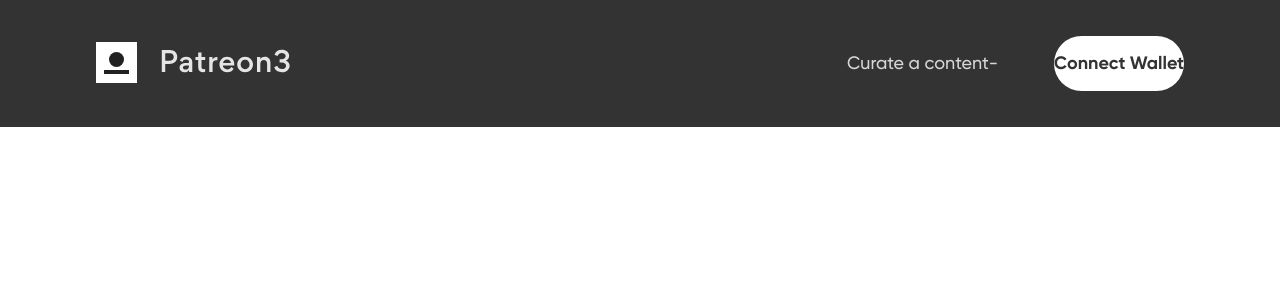
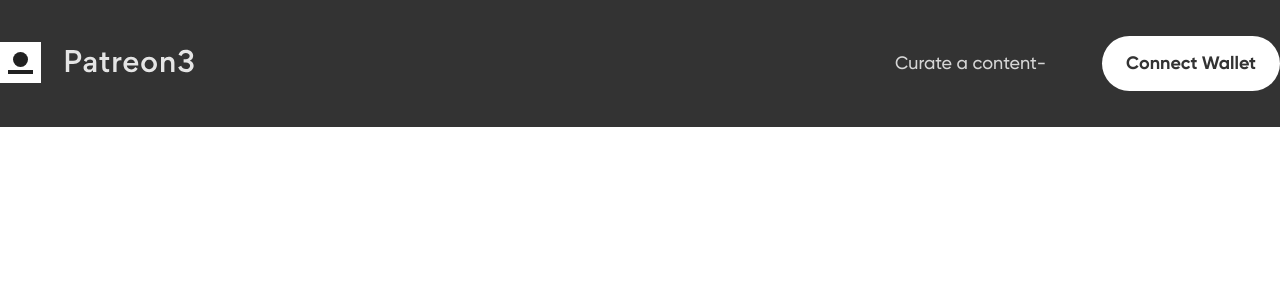
Before and after one commit to harmony-x/dpatreon, a Next.js app: page / in a window 1280 px wide. Shown: the top 300 px of the page. Built offline with nearby package versions, Linux system fonts and the light colour scheme.

Commit message:
chore : refactor styles

```diff
--- a/layouts/LandingPageHeader/LandingPageHeader.tsx
+++ b/layouts/LandingPageHeader/LandingPageHeader.tsx
@@ -5,7 +5,7 @@ import { FC } from "react";
 
 const LandingPageHeader : FC = ({}) => {
   return (
-    <header className="px-12 lg:px-24 py-6 lg:py-9 flex flex-col md:flex-row justify-between items-center">
+    <header className="py-6 lg:py-9 flex flex-col md:flex-row justify-between items-center">
       <Link href="/">
         <a>
           <LandingPageLogo />
@@ -17,7 +17,7 @@ const LandingPageHeader : FC = ({}) => {
             Curate a content-
           </a>
         </Link>
-        <Button height='h-12 md:h-55px' onClick={() => {}} text='Connect Wallet' type='secondary'  />
+        <Button px="px-4 md:px-6" height='h-12 md:h-55px' onClick={() => {}} text='Connect Wallet' type='secondary'  />
       </nav>
     </header>
   )
```
